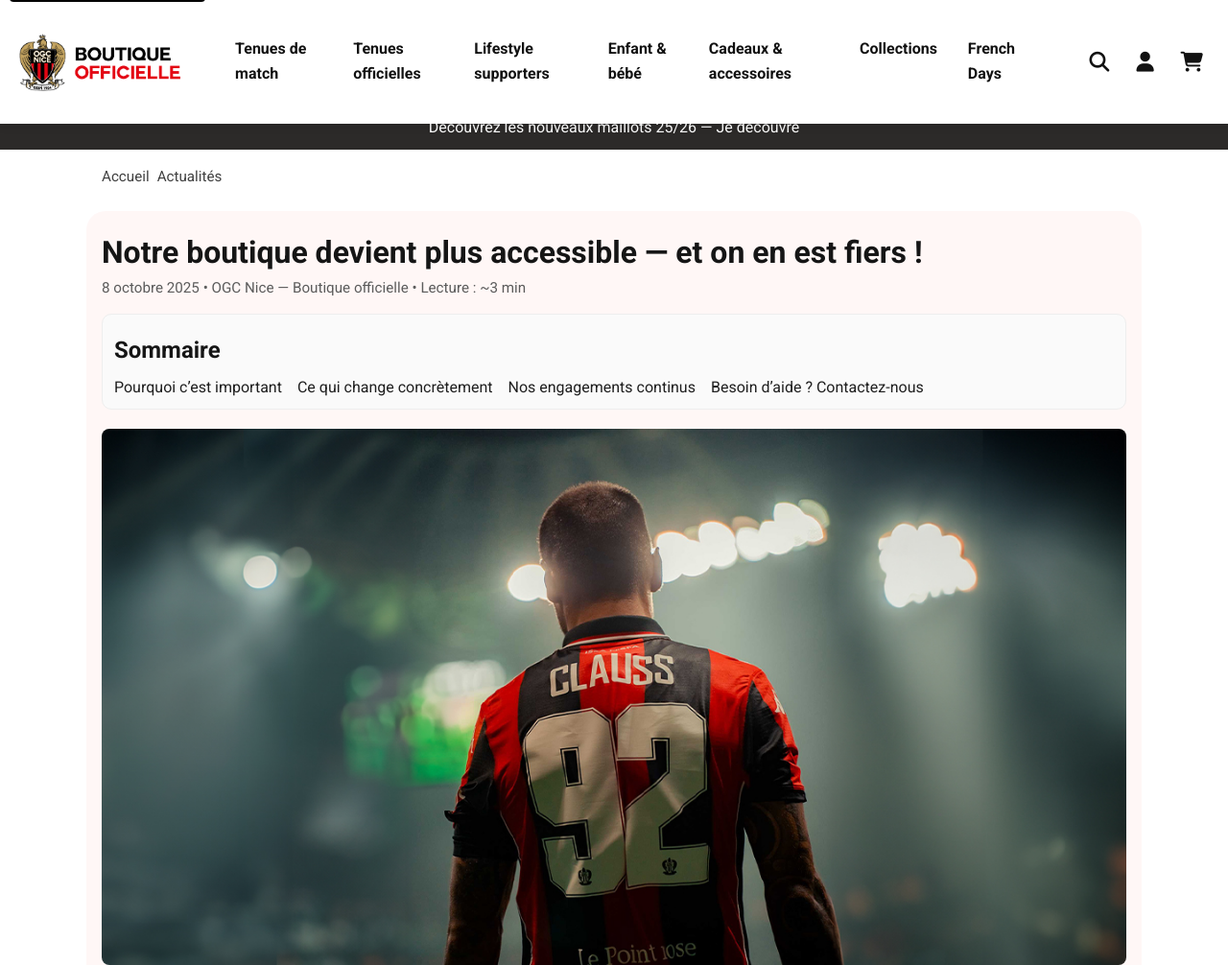
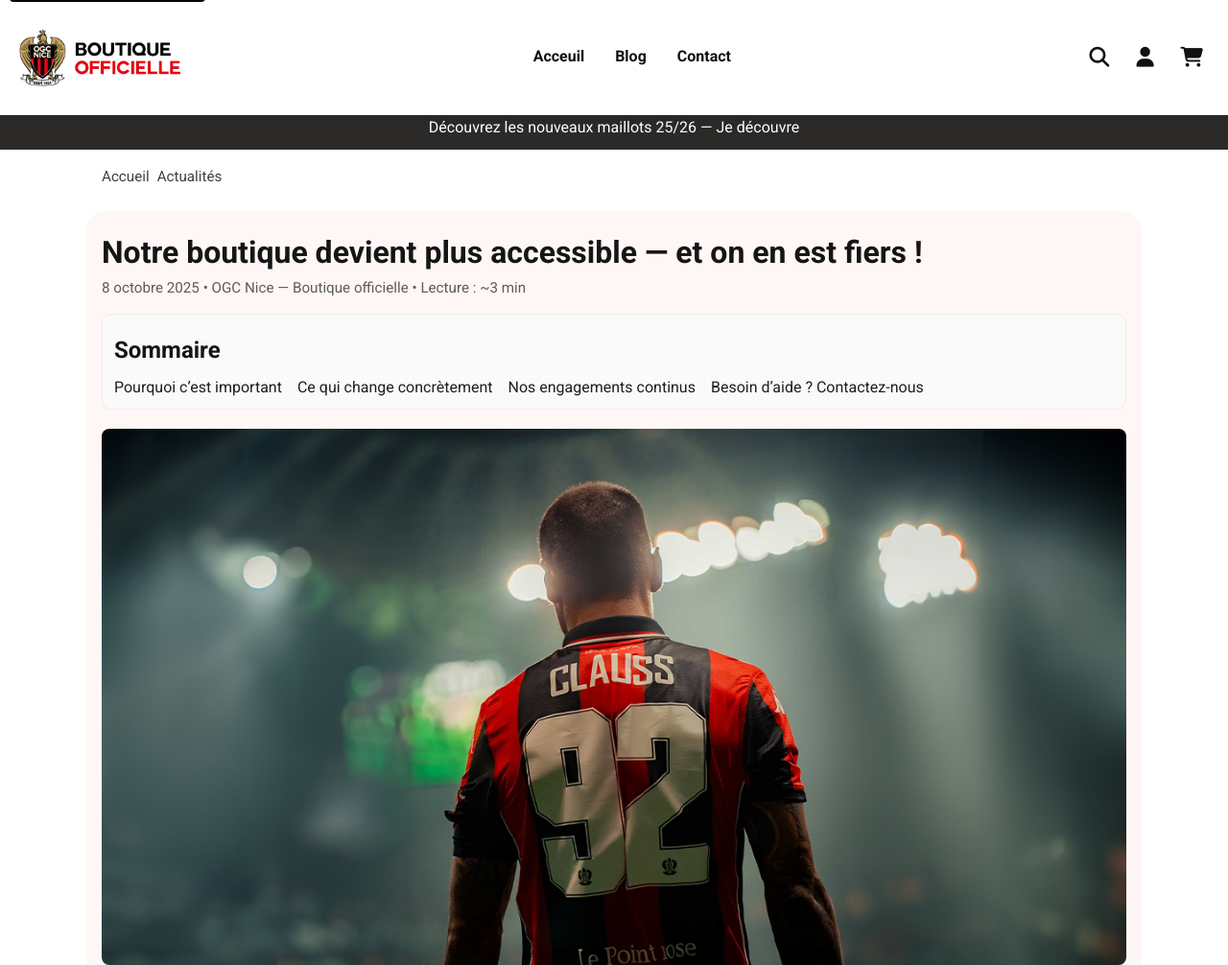
Before and after one commit to MaticeMrll/ogcnice-accessibilite, a plain HTML site: page pages/blog/blog.html in a window 1280 px wide. Shown: the top 1006 px of the page at 96% size. Drawn offline with Linux system fonts and the light colour scheme.

Commit message:
edit link

```diff
--- a/pages/blog/blog.html
+++ b/pages/blog/blog.html
@@ -19,13 +19,9 @@
 
         <nav class="nav-links" role="navigation" aria-label="Navigation principale">
             <ul>
-                <li><a href="../../tenues_match.html">Tenues de match</a></li>
-                <li><a href="../../tenues_officielles.html">Tenues officielles</a></li>
-                <li><a href="../../lifestyle_supporters.html">Lifestyle supporters</a></li>
-                <li><a href="../../enfant_bebe.html">Enfant & bébé</a></li>
-                <li><a href="../../cadeaux_accessoires.html">Cadeaux & accessoires</a></li>
-                <li><a href="../../collections.html">Collections</a></li>
-                <li><a href="../../french.html">French Days</a></li>
+                <li><a href="../../index.html">Acceuil</a></li>
+                <li><a href="blog.html">Blog</a></li>
+                <li><a href="../contact/contact.html">Contact</a></li>
             </ul>
         </nav>
 
```
Also changed, not shown: pages/contact/contact.html (+3 -3 lines).
